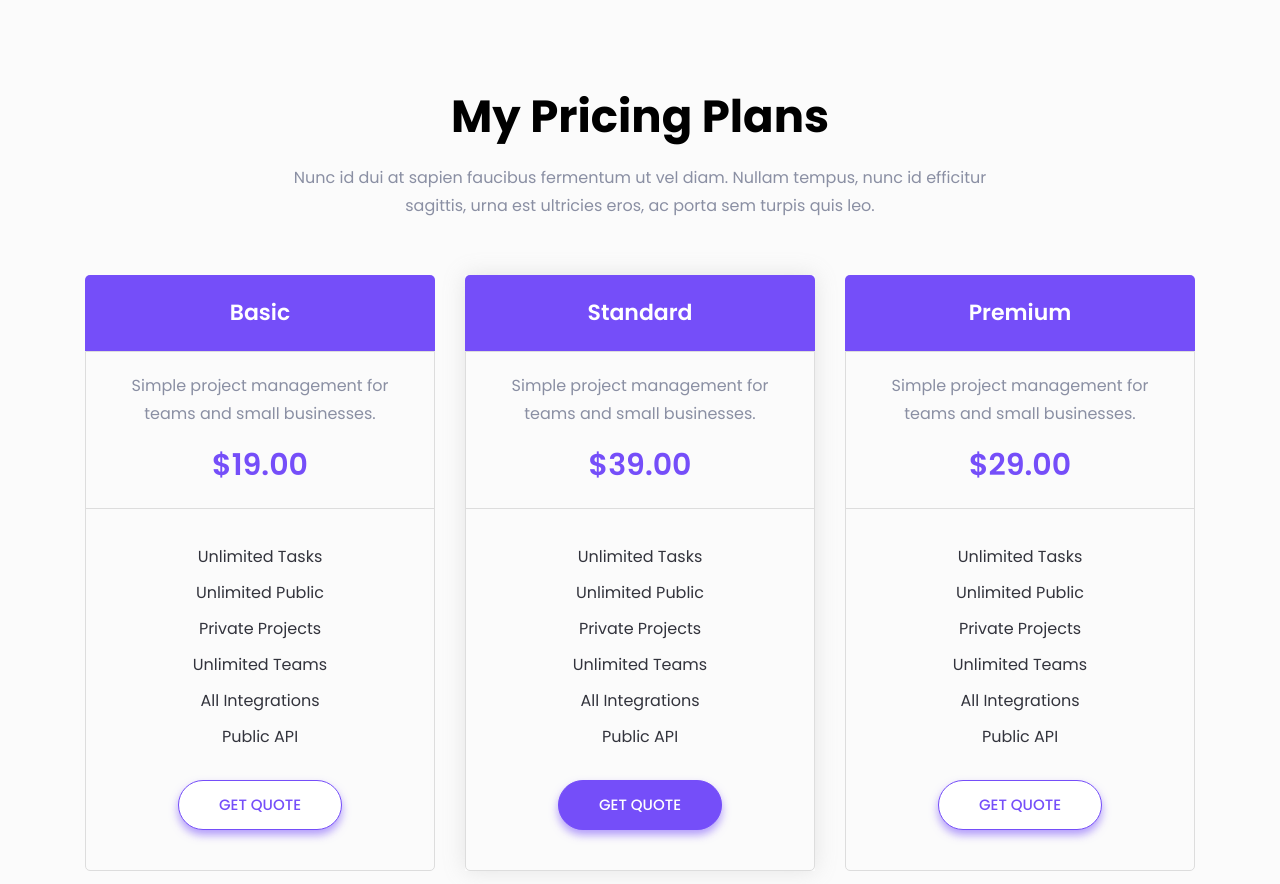
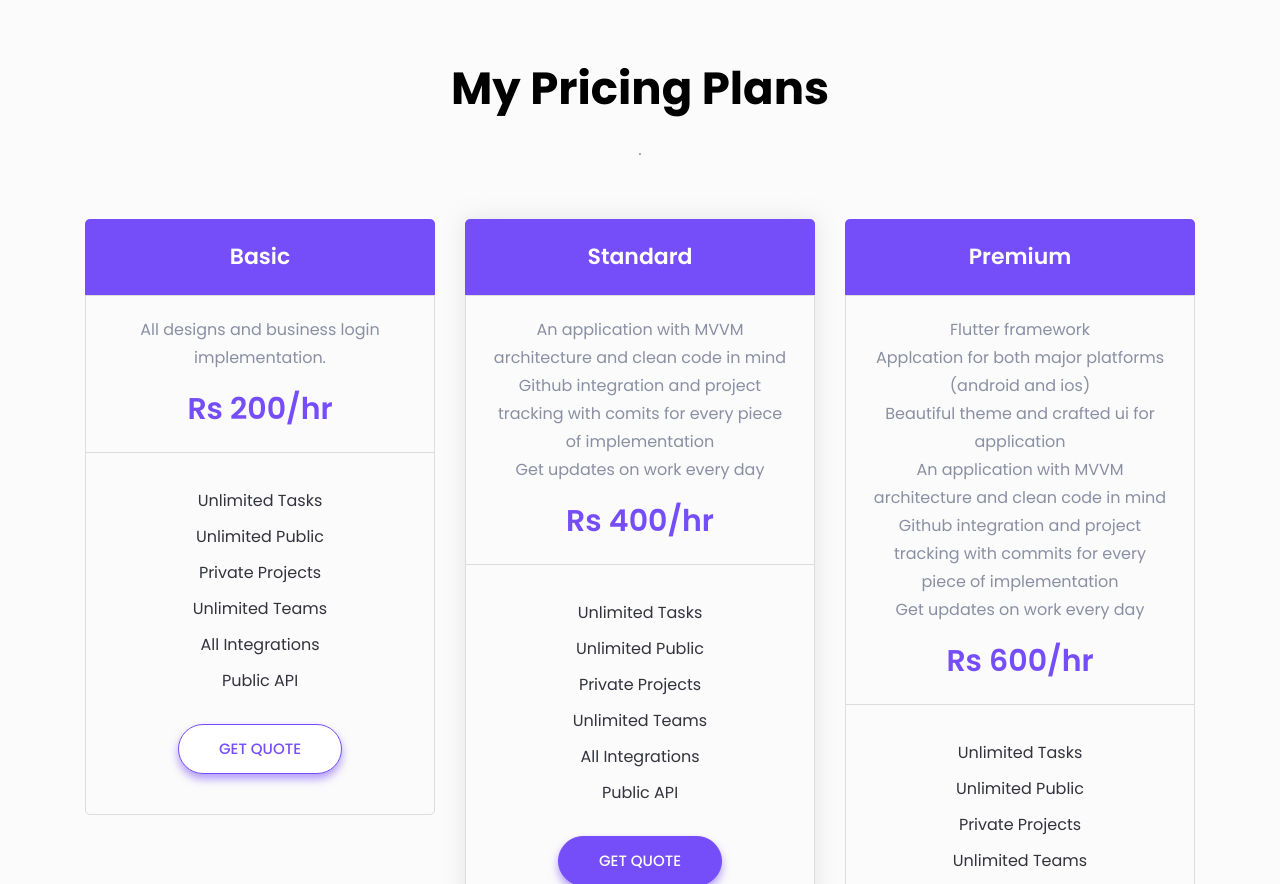
Before and after one commit to sk123411/Portofolio, a plain HTML site: page index.html in a window 1280 px wide. Shown: the part 3920-4804 px from the top of the page. Drawn offline with Linux system fonts and the light colour scheme; files whose address does not match are found by name.

Commit message:
edit pricing plans

```diff
--- a/index.html
+++ b/index.html
@@ -408,10 +408,10 @@
                 <div class="col-xl-8 col-lg-9">
                     <div class="call-action-content text-center">
                         <h2 class="action-title">Have any project on mind?</h2>
-                        <p>Lorem ipsum dolor sit amet, consectetur adipisicing elit, sed do eiusmod tempor incididunt ut labore et dolore magna aliqua nostrud.</p>
+                        <p>Lets discuss your next big project </p>
                         <ul>
-                            <li><a class="main-btn custom" href="#">download cv</a></li>
-                            <li><a class="main-btn custom-2" href="#">hire me</a></li>
+                            <!-- <li><a class="main-btn custom" href="#">download cv</a></li> -->
+                            <li><a class="main-btn custom-2" href="#contact">hire me</a></li>
                         </ul>
                     </div> <!-- call action content -->
                 </div>
@@ -478,7 +478,7 @@
                                 <h3 class="work-title">Product Design</h3>
                                 <ul>
                                     <li><a class="image-popup" href="assets/images/work/all.png"><i class="lni-plus"></i></a></li>
-                                    <li><a href="https://all-in-one-web-70f51.web.app/"><i class="lni-link"></i></a></li>
+                                    <li><a target="_blank" href="https://all-in-one-web-70f51.web.app/"><i class="lni-link"></i></a></li>
                                 </ul>
                             </div>
                         </div>
@@ -547,7 +547,7 @@
                 <div class="col-lg-8">
                     <div class="section-title text-center pb-25">
                         <h2 class="title">My Pricing Plans</h2>
-                        <p>Nunc id dui at sapien faucibus fermentum ut vel diam. Nullam tempus, nunc id efficitur sagittis, urna est ultricies eros, ac porta sem turpis quis leo.</p>
+                        <p>.</p>
                     </div> <!-- section title -->
                 </div>
             </div> <!-- row -->
@@ -559,8 +559,8 @@
                         </div>
                         <div class="pricing-body">
                             <div class="pricing-text">
-                                <p>Simple project management for teams and small businesses.</p>
-                                <span class="price">$19.00</span>
+                                <p>All designs and business login implementation.</p>
+                                <span class="price">Rs 200/hr</span>
                             </div>
                             <div class="pricing-list">
                                 <ul>
@@ -585,8 +585,11 @@
                         </div>
                         <div class="pricing-body">
                             <div class="pricing-text">
-                                <p>Simple project management for teams and small businesses.</p>
-                                <span class="price">$39.00</span>
+                                <p>An application with MVVM architecture and clean code in mind </p>
+                                <p>Github integration and project tracking with comits for every piece of implementation </p>
+                                <p>Get updates on work every day </p>
+
+                                <span class="price">Rs 400/hr</span>
                             </div>
                             <div class="pricing-list">
                                 <ul>
@@ -611,8 +614,15 @@
                         </div>
                         <div class="pricing-body">
                             <div class="pricing-text">
-                                <p>Simple project management for teams and small businesses.</p>
-                                <span class="price">$29.00</span>
+                                <p>Flutter framework</p>
+                                <p>Applcation for both major platforms (android and ios)</p>
+                                <p>Beautiful theme and crafted ui for application</p>
+                                <p>An application with MVVM architecture and clean code in mind </p>
+                                <p>Github integration and project tracking with commits for every piece of implementation </p>
+                                <p>Get updates on work every day </p>
+
+
+                                <span class="price">Rs 600/hr</span>
                             </div>
                             <div class="pricing-list">
                                 <ul>
```
